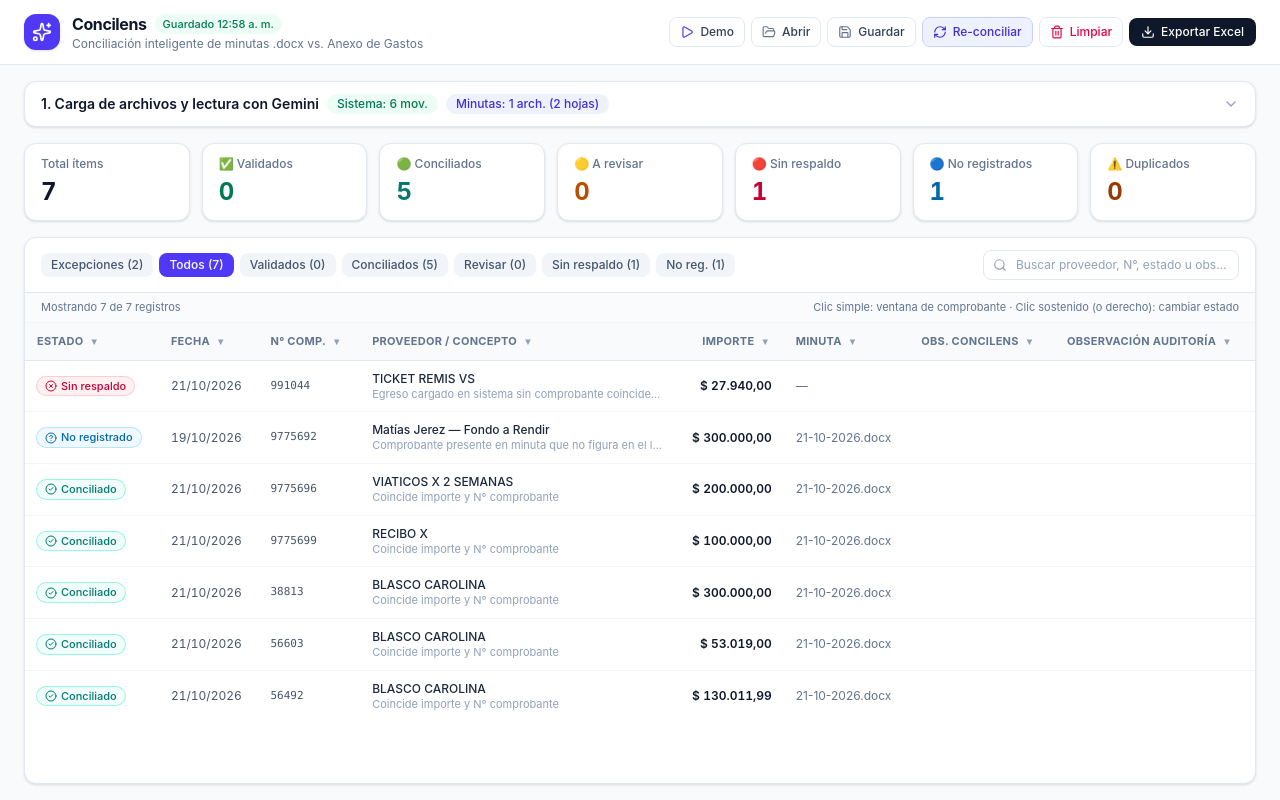
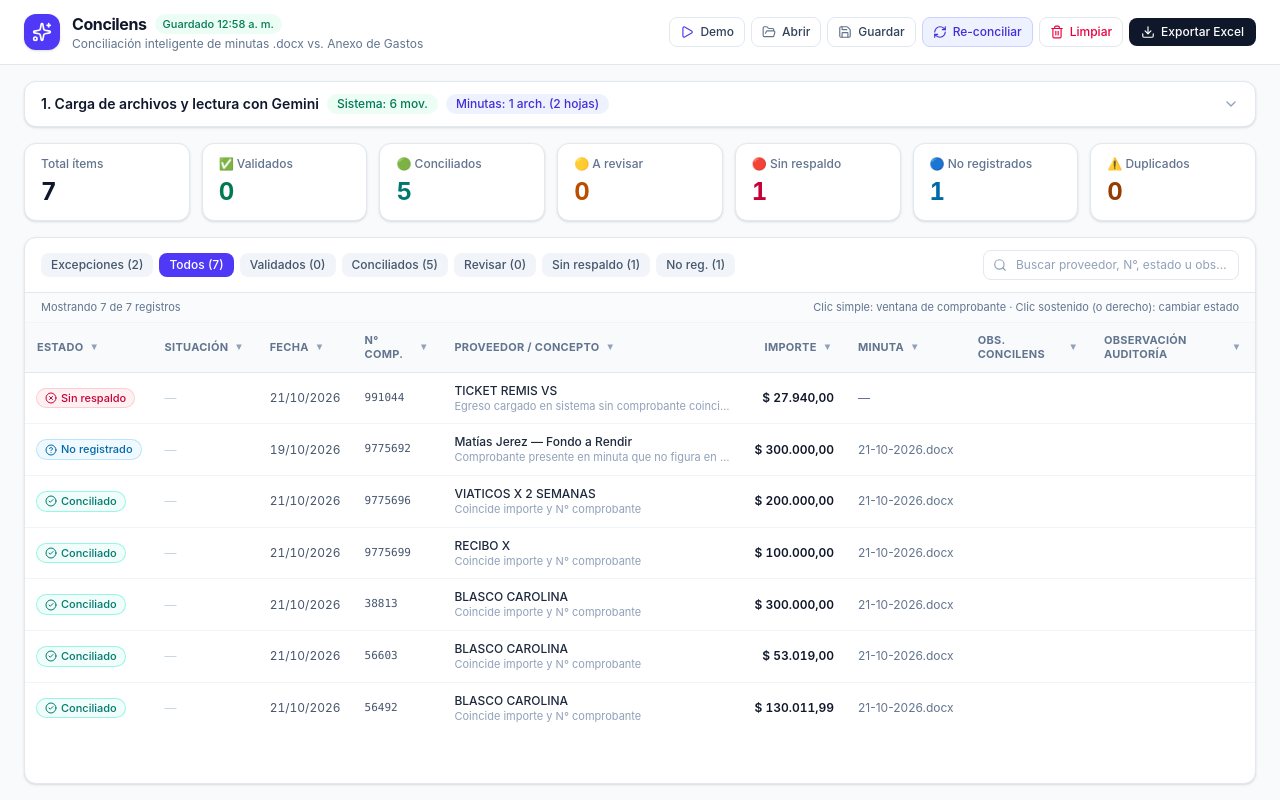
Before and after one commit to Dendaime/Concilens, a React (Vite) app: page / in a window 1280 px wide. Both pictures are taken after a click on the button "Demo". Built offline with nearby package versions, Linux system fonts and the light colour scheme.

Commit message:
feat: split Estado (Conciliado/Sin respaldo/No registrado) and Situación (Validado/Revisar) into separate columns

```diff
--- a/src/App.tsx
+++ b/src/App.tsx
@@ -52,6 +52,7 @@ import { ReceiptDetailModal } from './components/ReceiptDetailModal';
 type FilterTab = 'excepciones' | 'todos' | AuditStatus | 'duplicados';
 type ColumnKey =
   | 'estado'
+  | 'situacion'
   | 'fecha'
   | 'numero'
   | 'proveedor'
@@ -62,6 +63,7 @@ type ColumnKey =
 
 const COLUMN_DEFS: Array<{ key: ColumnKey; label: string; alignRight?: boolean }> = [
   { key: 'estado', label: 'Estado' },
+  { key: 'situacion', label: 'Situación' },
   { key: 'fecha', label: 'Fecha' },
   { key: 'numero', label: 'N° Comp.' },
   { key: 'proveedor', label: 'Proveedor / Concepto' },
@@ -180,6 +182,7 @@ export default function App() {
   const [ctxMenu, setCtxMenu] = useState<{ itemId: string; x: number; y: number } | null>(null);
   const [colFilters, setColFilters] = useState<Record<ColumnKey, string>>({
     estado: '',
+    situacion: '',
     fecha: '',
     numero: '',
     proveedor: '',
@@ -190,6 +193,7 @@ export default function App() {
   });
   const [colSelectedValues, setColSelectedValues] = useState<Record<ColumnKey, string[]>>({
     estado: [],
+    situacion: [],
     fecha: [],
     numero: [],
     proveedor: [],
@@ -721,11 +725,12 @@ export default function App() {
           : it.systemMovements.length > 0
             ? 'sin_respaldo'
             : 'no_registrado';
-        const vals = [STATUS_META[base].label];
-        if (it.status === 'validado' || it.status === 'revisar') {
-          vals.push(STATUS_META[it.status].label);
-        }
-        return vals;
+        return [STATUS_META[base].label];
+      }
+      case 'situacion': {
+        if (it.status === 'validado') return ['Validado'];
+        if (it.status === 'revisar') return ['Revisar'];
+        return ['(Pendiente)'];
       }
       case 'fecha':
         return [sys?.fecha ?? rec?.fecha ?? '(Sin fecha)'];
@@ -772,6 +777,7 @@ export default function App() {
   const clearColFilters = () => {
     setColFilters({
       estado: '',
+      situacion: '',
       fecha: '',
       numero: '',
       proveedor: '',
@@ -782,6 +788,7 @@ export default function App() {
     });
     setColSelectedValues({
       estado: [],
+      situacion: [],
       fecha: [],
       numero: [],
       proveedor: [],
@@ -1479,28 +1486,13 @@ export default function App() {
                                   : 'no_registrado';
                               const baseMeta = STATUS_META[base];
                               const BaseIcon = baseMeta.icon;
-                              const showOverlay =
-                                it.status === 'validado' || it.status === 'revisar';
-                              const overlayMeta = showOverlay ? STATUS_META[it.status] : null;
-                              const OverlayIcon = overlayMeta?.icon;
-
                               return (
-                                <>
                                 <span
                                   className={`inline-flex items-center gap-1 rounded-full px-2 py-0.5 text-[11px] font-medium ${baseMeta.badgeClass}`}
                                 >
                                   <BaseIcon className="h-3 w-3" />
                                   {baseMeta.label}
                                 </span>
-                                  {overlayMeta && OverlayIcon && (
-                                    <span
-                                      className={`inline-flex items-center gap-1 rounded-full px-2 py-0.5 text-[11px] font-medium ${overlayMeta.badgeClass}`}
-                                    >
-                                      <OverlayIcon className="h-3 w-3" />
-                                      {overlayMeta.label}
-                                    </span>
-                                  )}
-                                </>
                               );
                             })()}
                             {it.hasDuplicateAlert && (
@@ -1509,6 +1501,23 @@ export default function App() {
                               </span>
                             )}
                           </div>
+                        </td>
+                        <td className="whitespace-nowrap px-3 py-2.5">
+                          {(() => {
+                            if (it.status !== 'validado' && it.status !== 'revisar') {
+                              return <span className="text-slate-300">—</span>;
+                            }
+                            const sitMeta = STATUS_META[it.status];
+                            const SitIcon = sitMeta.icon;
+                            return (
+                              <span
+                                className={`inline-flex items-center gap-1 rounded-full px-2 py-0.5 text-[11px] font-medium ${sitMeta.badgeClass}`}
+                              >
+                                <SitIcon className="h-3 w-3" />
+                                {sitMeta.label}
+                              </span>
+                            );
+                          })()}
                         </td>
                         <td className="whitespace-nowrap px-3 py-2.5 text-slate-600 tabular-nums">
                           {sys?.fecha ?? rec?.fecha ?? '—'}
--- a/src/lib/exportExcel.ts
+++ b/src/lib/exportExcel.ts
@@ -1,13 +1,5 @@
 import * as XLSX from 'xlsx';
 import type { ReconciliationItem } from '../types';
-
-const STATUS_LABELS: Record<ReconciliationItem['status'], string> = {
-  validado: 'Validado',
-  conciliado: 'Conciliado',
-  revisar: 'Revisar',
-  sin_respaldo: 'Sin respaldo',
-  no_registrado: 'No registrado',
-};
 
 export function exportAuditToExcel(
   items: ReconciliationItem[],
@@ -19,8 +11,22 @@ export function exportAuditToExcel(
     const totalSys = item.systemMovements.reduce((s, m) => s + m.total, 0);
     const totalRec = item.receipts.reduce((s, r) => s + (r.importe ?? 0), 0);
 
+    const isLinked = item.systemMovements.length > 0 && item.receipts.length > 0;
+    const estado = isLinked
+      ? 'Conciliado'
+      : item.systemMovements.length > 0
+        ? 'Sin respaldo'
+        : 'No registrado';
+    const situacion =
+      item.status === 'validado'
+        ? 'Validado'
+        : item.status === 'revisar'
+          ? 'Revisar'
+          : '';
+
     return {
-      Estado: STATUS_LABELS[item.status],
+      Estado: estado,
+      Situacion: situacion,
       Observacion_Concilens: item.auditorNote,
       Observacion_Auditoria: item.auditField ?? '',
       Motivo: item.reason,
```
Lines whose indentation alone changed are shown as unchanged.
